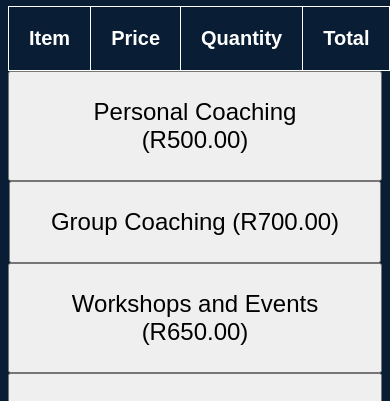
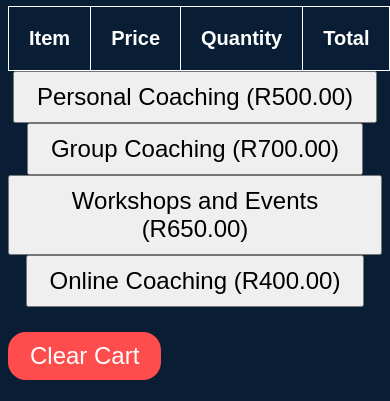
Before and after one commit to Dihan1454/Moonshot-Coaching-Website, a plain HTML site: page Cart.html in a window 390 px wide. Shown: the part 259-660 px from the top of the page. Drawn offline with Linux system fonts and the light colour scheme.

Commit message:
Update style.css

```diff
--- a/style.css
+++ b/style.css
@@ -389,7 +389,7 @@ img {
     }
 
     .cart-buttons button {
-        padding: 25px 40px; /* Maintain button size */
+        padding: 10px 22px; /* Maintain button size */
         font-size: 24px; /* Keep font size consistent */
     }
 
```
